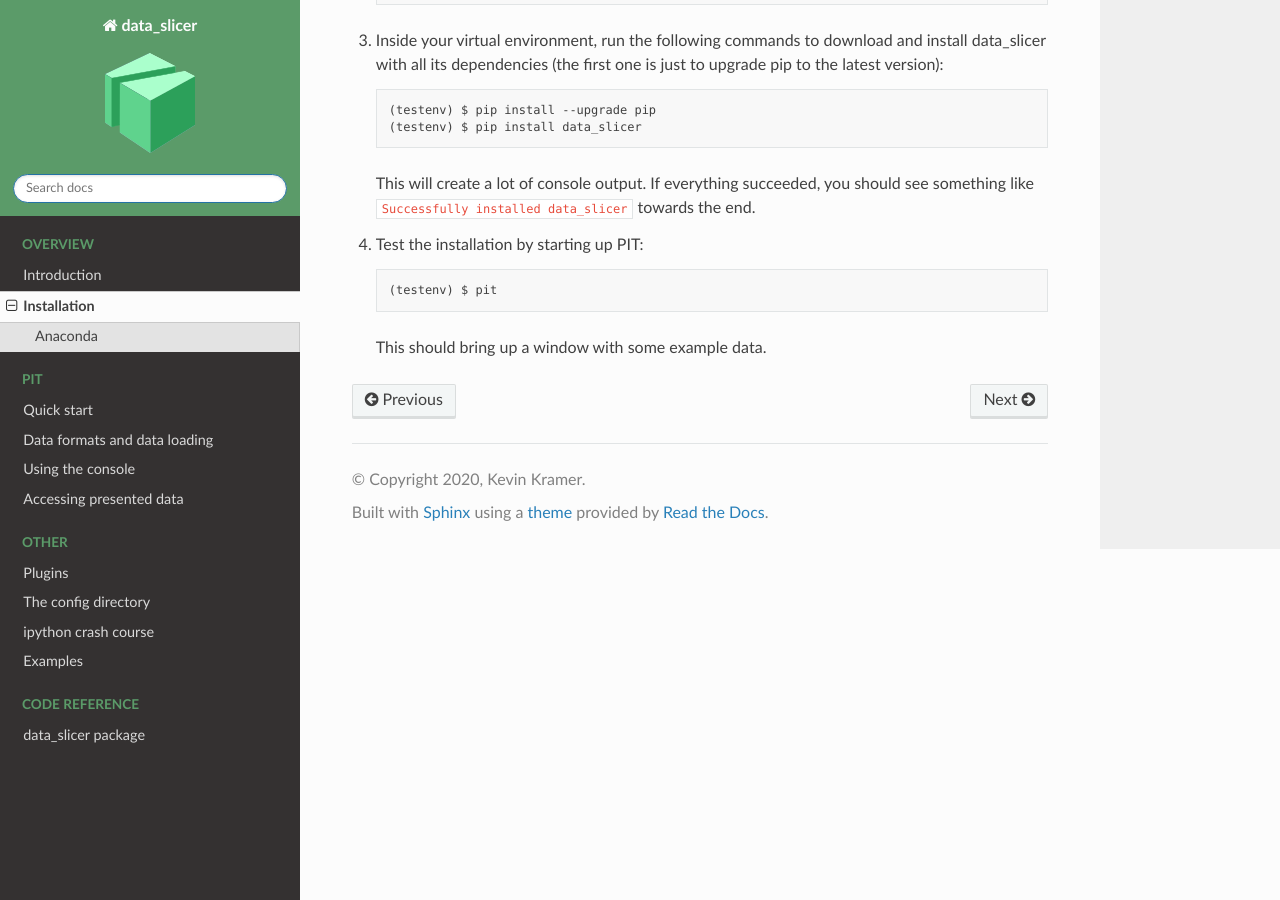
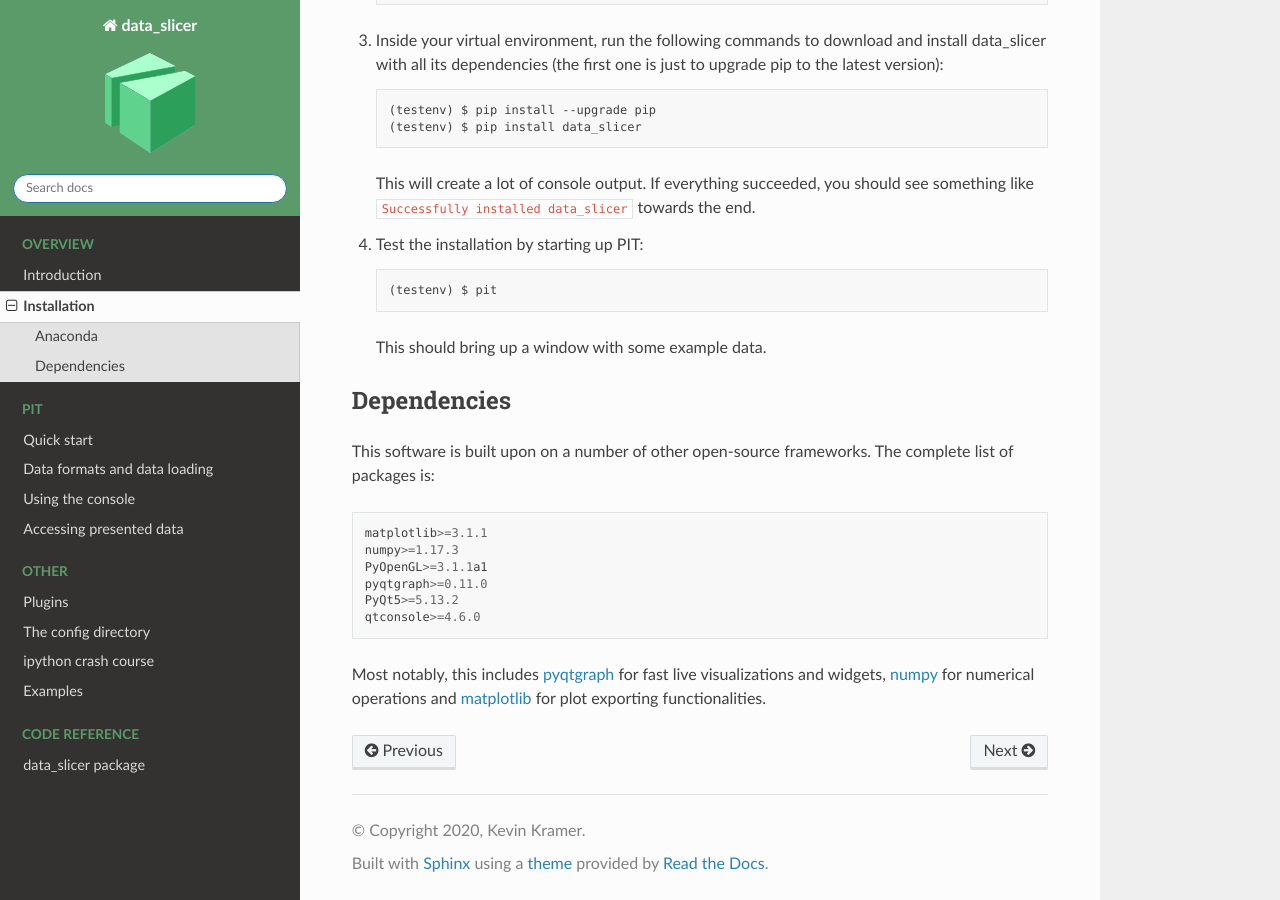
Before and after one commit to kuadrat/data-slicer, a Sphinx documentation site: the page built from doc/source/installation.rst, in a window 1280 px wide and 900 px high, scrolled down 648 px. Built offline with Sphinx 7.4.7 and the Read the Docs theme 2.0.0, drawn with Linux system fonts in a browser that asks for light colours.

Commit message:
Documenting dependencies, fixing #8

```diff
--- a/doc/source/installation.rst
+++ b/doc/source/installation.rst
@@ -42,3 +42,18 @@ Detailed instructions for Anaconda users follow:
       (testenv) $ pit
 
    This should bring up a window with some example data.
+
+Dependencies
+------------
+
+This software is built upon on a number of other open-source frameworks.
+The complete list of packages is:
+
+.. include:: ../../requirements.txt
+   :code:
+
+Most notably, this includes
+`pyqtgraph <https://pyqtgraph.readthedocs.io/en/latest/>`_ for fast live
+visualizations and widgets, `numpy <https://numpy.org/>`_ for numerical
+operations and `matplotlib <https://matplotlib.org/>`_ for plot exporting
+functionalities.
```
Also changed, not shown: README.md (+8 -0 lines).
